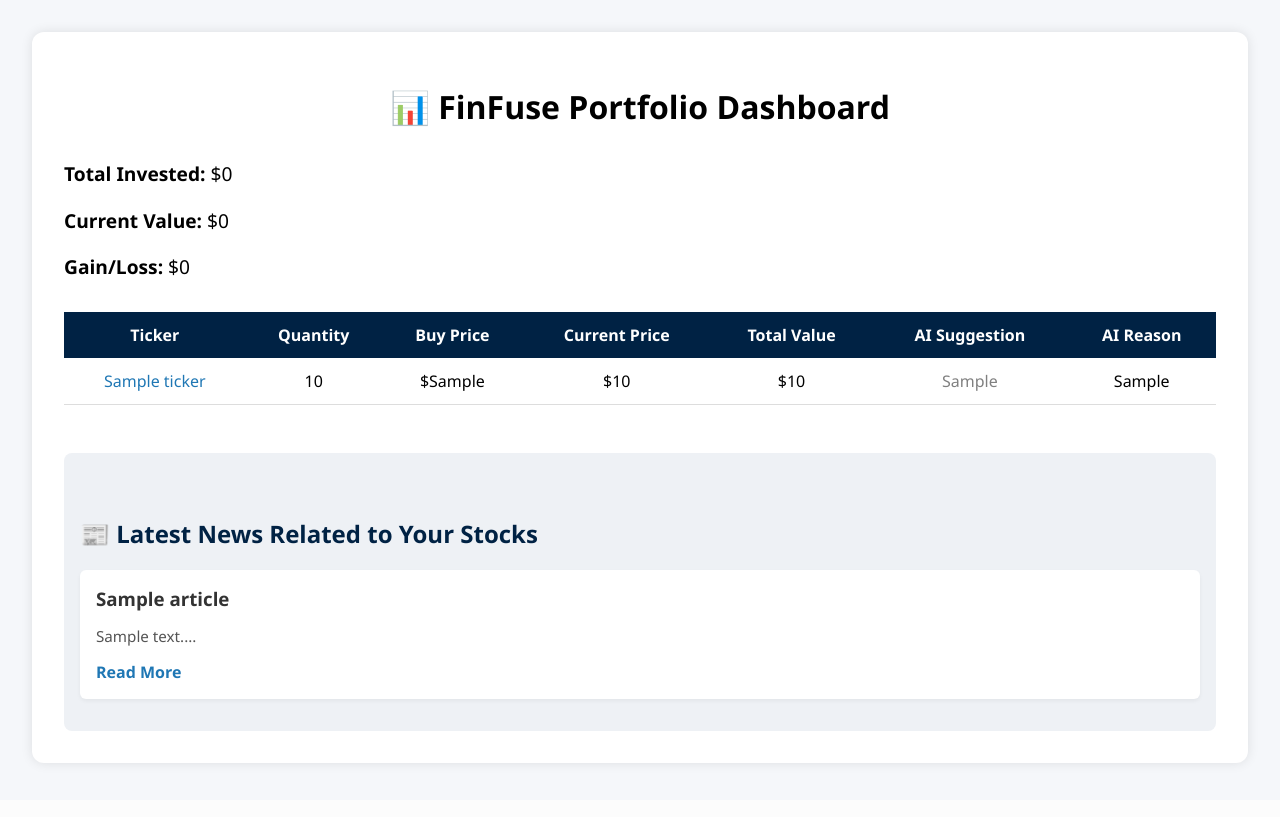
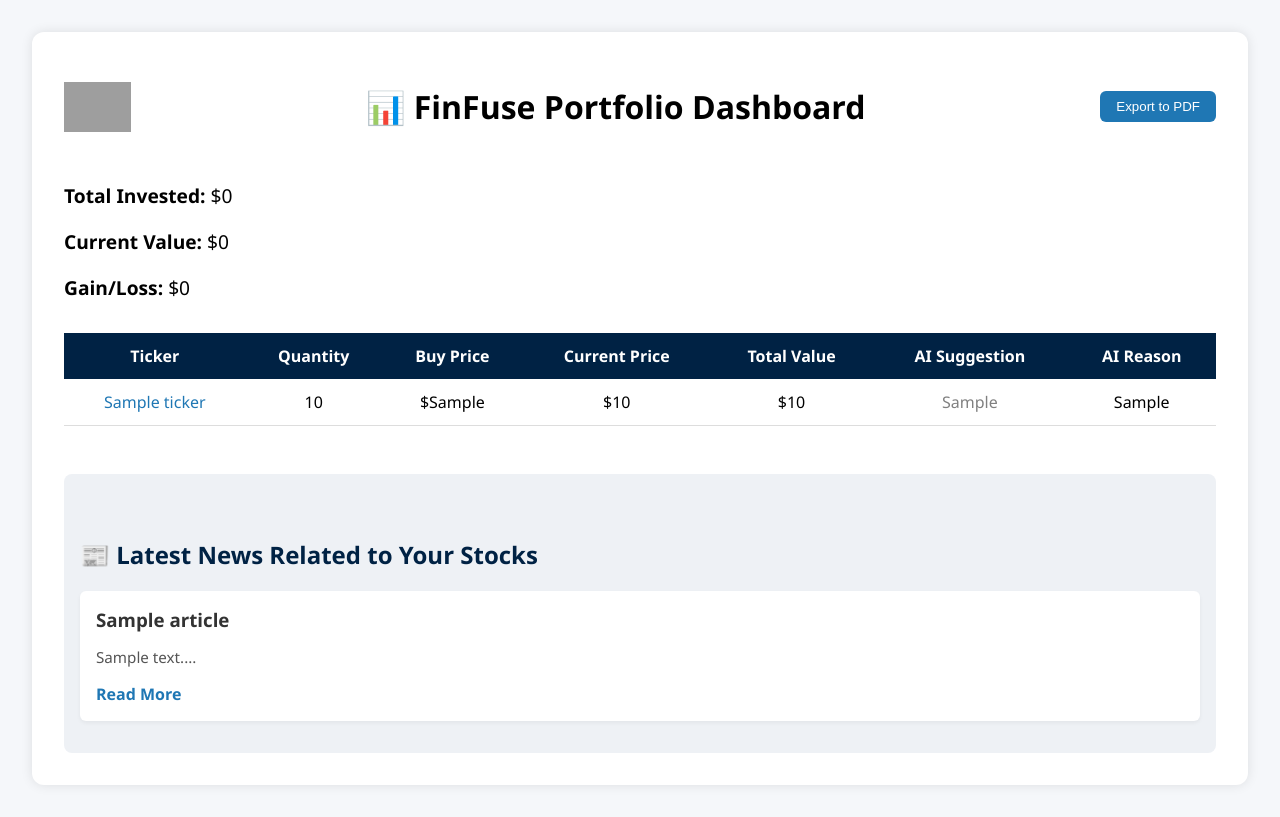
Before and after one commit to Darshil2127/Portfolio, a Flask app: template templates/dashboard.html in a window 1280 px wide. Before the commit the page ends 767 px from the top, so only its background shows below. Run offline with Flask 3, Linux system fonts and the light colour scheme; the template is opened without the code that fills it: most values are stand-ins (such as "Sample title", 1, 10 or a date in 2020); some libraries are stand-ins or nearby versions; grey boxes are pictures that could not be loaded.

Commit message:
Update dashboard.html

```diff
--- a/templates/dashboard.html
+++ b/templates/dashboard.html
@@ -1,20 +1,30 @@
 <!DOCTYPE html>
 <html lang="en">
 <head>
-    <meta charset="UTF-8">
-    <title>FinFuse Portfolio Dashboard</title>
-    <meta http-equiv="refresh" content="300"> <!-- Auto-refresh every 5 mins -->
-    <link rel="stylesheet" href="{{ url_for('static', filename='style.css') }}">
+  <meta charset="UTF-8" />
+  <title>FinFuse Portfolio Dashboard</title>
+  <meta http-equiv="refresh" content="300" />
+  <link rel="stylesheet" href="{{ url_for('static', filename='style.css') }}">
+  <script src="https://cdnjs.cloudflare.com/ajax/libs/jspdf/2.5.1/jspdf.umd.min.js"></script>
+  <script src="https://html2canvas.hertzen.com/dist/html2canvas.min.js"></script>
 </head>
 <body style="font-family: 'Segoe UI', sans-serif; background: #f5f7fa; padding: 2rem;">
 
-<div style="max-width: 1200px; margin: auto; background: white; padding: 2rem; border-radius: 12px; box-shadow: 0 0 12px rgba(0,0,0,0.1);">
-    <h1 style="text-align:center;">📊 FinFuse Portfolio Dashboard</h1>
+<div id="dashboard" style="max-width: 1200px; margin: auto; background: white; padding: 2rem; border-radius: 12px; box-shadow: 0 0 12px rgba(0,0,0,0.1);">
+    <div style="display: flex; align-items: center; justify-content: space-between;">
+        <img src="{{ url_for('static', filename='logo.png') }}" alt="FinFuse Logo" style="height: 50px;">
+        <h1>📊 FinFuse Portfolio Dashboard</h1>
+        <button onclick="downloadPDF()" style="padding: 0.5rem 1rem; background: #1f77b4; color: white; border: none; border-radius: 6px; cursor: pointer;">Export to PDF</button>
+    </div>
 
     <div style="margin: 2rem 0; font-size: 1.2rem;">
         <p><strong>Total Invested:</strong> ${{ invested | default(0) | round(2) }}</p>
         <p><strong>Current Value:</strong> ${{ current | default(0) | round(2) }}</p>
-        <p><strong>Gain/Loss:</strong> ${{ gain | default(0) | round(2) }}</p>
+        <p><strong>Gain/Loss:</strong>
+            <span style="color: {{ 'green' if gain > 0 else 'red' if gain < 0 else 'black' }};">
+                ${{ gain | default(0) | round(2) }}
+            </span>
+        </p>
     </div>
 
     <table style="width: 100%; border-collapse: collapse;">
@@ -49,11 +59,7 @@
     <div class="news-section">
         <h2 style="margin-top: 3rem;">📰 Latest News Related to Your Stocks</h2>
         {% for article in news %}
-            {% set highlight = "fed" in article['title']|lower or
-                               "interest" in article['title']|lower or
-                               "inflation" in article['title']|lower or
-                               "war" in article['title']|lower or
-                               "tariff" in article['title']|lower %}
+            {% set highlight = "fed" in article['title']|lower or "interest" in article['title']|lower or "inflation" in article['title']|lower or "war" in article['title']|lower or "tariff" in article['title']|lower %}
             <div class="news-card" style="{% if highlight %}border-left: 5px solid red;{% endif %}">
                 <h3>{% if highlight %}<span style="color:red">⚠</span> {% endif %}{{ article['title'] }}</h3>
                 <p>{{ article['description'][:150] }}...</p>
@@ -63,5 +69,22 @@
     </div>
 </div>
 
+<script>
+  function downloadPDF() {
+    const dashboard = document.getElementById("dashboard");
+    html2canvas(dashboard).then(canvas => {
+      const imgData = canvas.toDataURL("image/png");
+      const pdf = new jspdf.jsPDF("p", "mm", "a4");
+      const pageWidth = pdf.internal.pageSize.getWidth();
+      const pageHeight = pdf.internal.pageSize.getHeight();
+      const imgWidth = pageWidth - 20;
+      const imgHeight = canvas.height * imgWidth / canvas.width;
+
+      pdf.addImage(imgData, "PNG", 10, 10, imgWidth, imgHeight);
+      pdf.save("FinFuse-Portfolio.pdf");
+    });
+  }
+</script>
+
 </body>
 </html>
```
